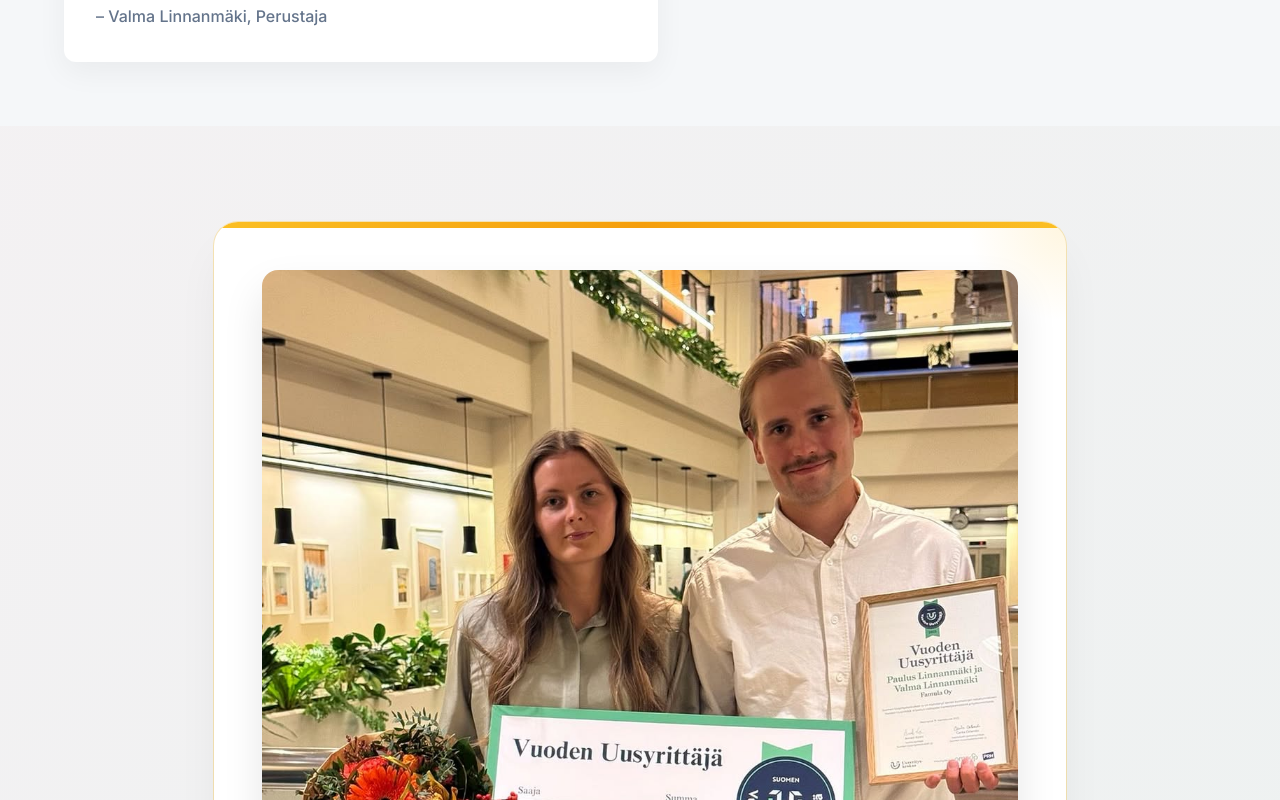
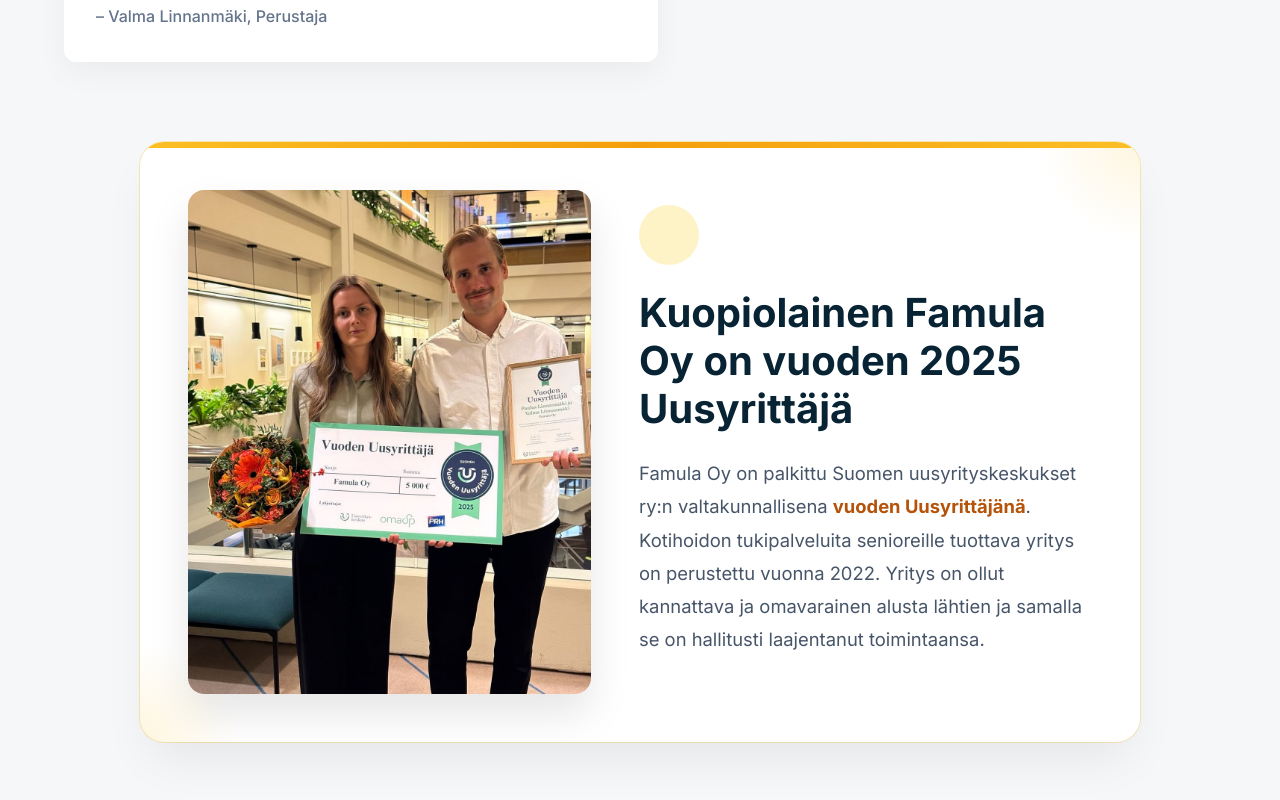
Before and after one commit to Famula-coder/Famula.fi, a React (Vite) app: page /tarinamme in a window 1280 px wide. Shown: the part 1740-2540 px from the top of the page. Built offline with nearby package versions, Linux system fonts and the light colour scheme.

Commit message:
Korjaa Story-komponentin tagit

```diff
--- a/src/pages/Story.tsx
+++ b/src/pages/Story.tsx
@@ -112,7 +112,7 @@
 
                 <img
                   className="valma-img"
-                  src={`${import.meta.env.BASE_URL}valmajamummo.jpeg`}
+                  src={`${import.meta.env.BASE_URL}valma.png`}
                   alt="Valma Linnanmäki muistelee alkutaivaltaan"
                   style={{
                     filter: 'drop-shadow(0 20px 50px rgba(0,0,0,0.13))',
@@ -128,16 +128,12 @@
             </div>
 
           </div>
-        </div>
-      </div>
 
-      {/* ── VUODEN UUSYRITTÄJÄ TIIVISTELMÄ ── */}
-      <section style={{ padding: '6rem 1.5rem', background: 'linear-gradient(135deg, rgba(230,190,186,0.1) 0%, rgba(155,194,166,0.1) 100%)', position: 'relative', overflow: 'hidden' }}>
-        <div className="container" style={{ maxWidth: '900px', position: 'relative', zIndex: 2 }}>
-
-          <div style={{
-            background: 'white',
-            padding: '3rem',
+          {/* ── VUODEN UUSYRITTÄJÄ TIIVISTELMÄ (Integroitu) ── */}
+          <div style={{ marginTop: '5rem', marginBottom: '5rem', maxWidth: '1000px', marginLeft: 'auto', marginRight: 'auto' }}>
+            <div style={{
+              background: 'white',
+              padding: '3rem',
             borderRadius: '24px',
             boxShadow: '0 25px 50px -12px rgba(0, 0, 0, 0.08), 0 0 0 1px rgba(251, 191, 36, 0.3)',
             position: 'relative',
@@ -189,9 +185,9 @@
               </div>
             </div>
           </div>
-
         </div>
-      </section>
+      </div>
+    </div>
 
       {/* <section style={{ padding: '6rem 1.5rem', backgroundColor: 'var(--color-white)' }}>
         <ContactForm />
```
